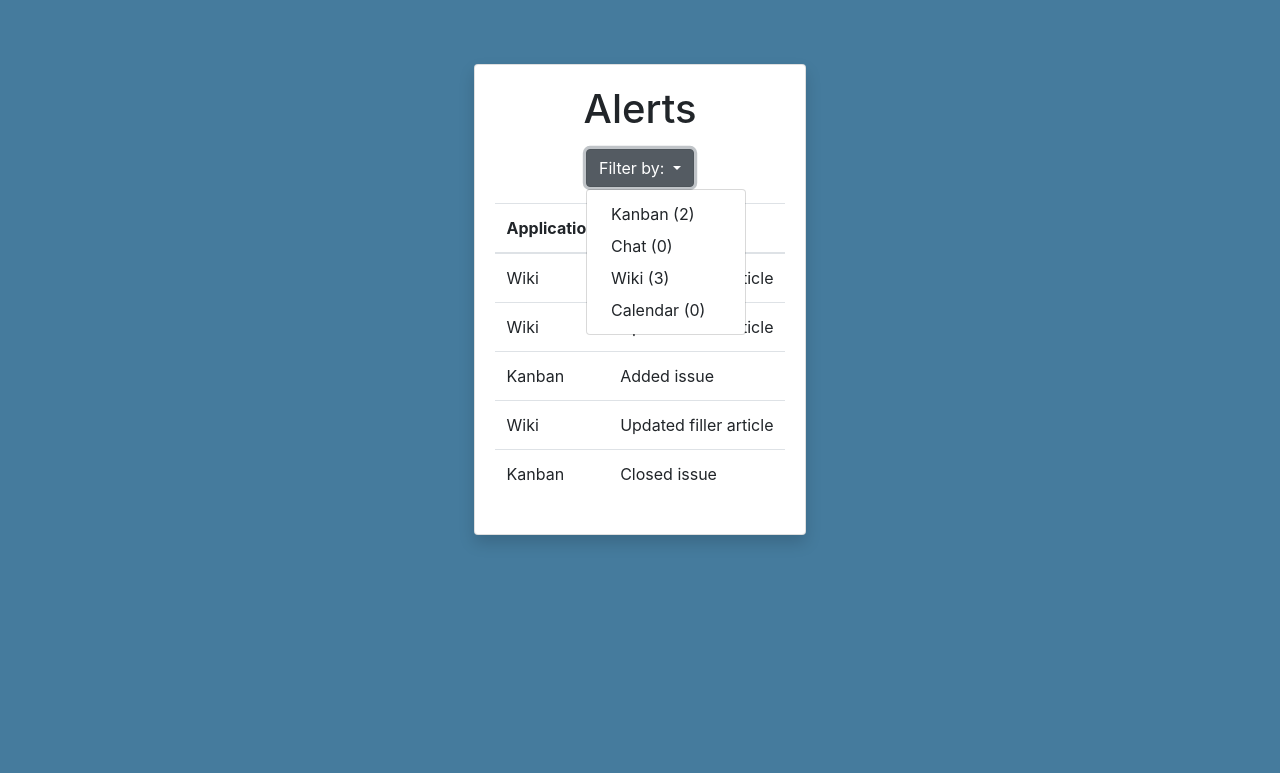
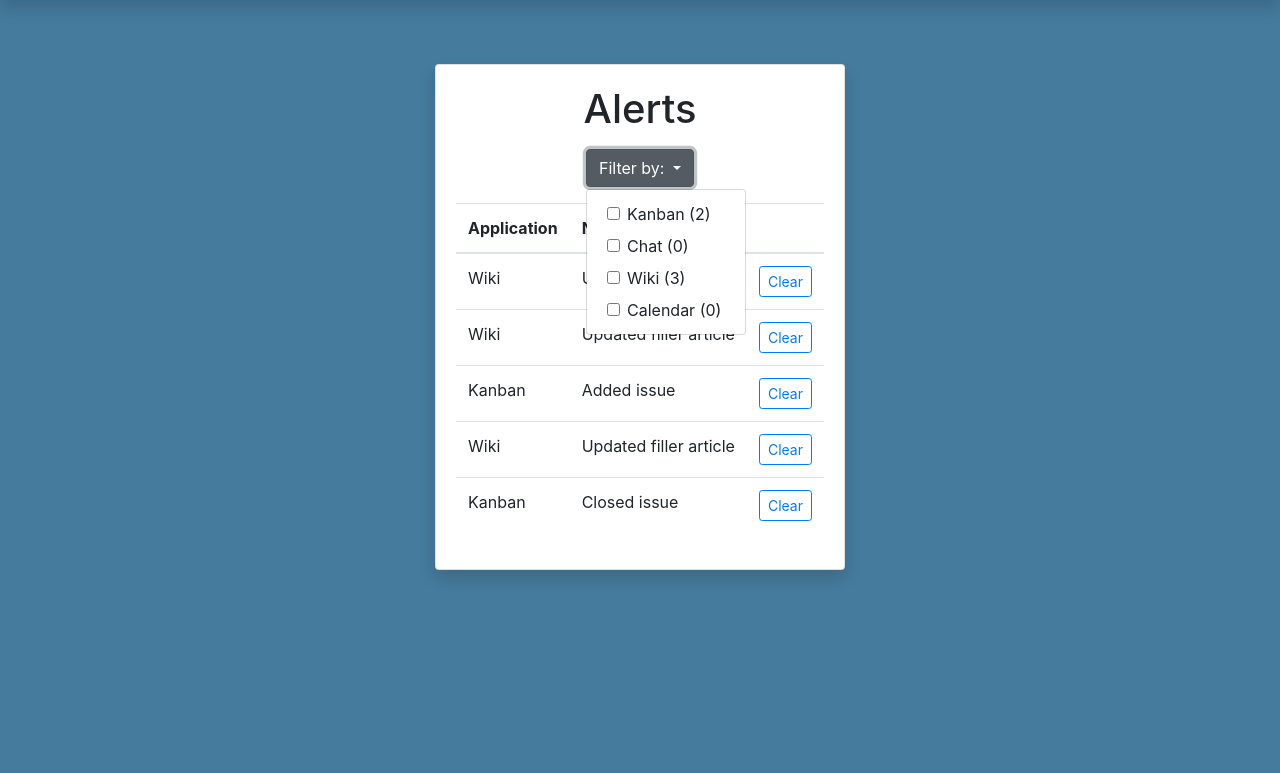
Before and after one commit to NoahLE/collaboration-tool, a Django app: page /gui/alerts/ in a window 1280 px wide, after a click on "Filter by:". Shown: the part 56-829 px from the top of the page. Run offline with Django 3.2, Linux system fonts and the light colour scheme; some libraries are stand-ins or nearby versions.

Commit message:
Committing current changes

```diff
--- a/jake_collab/gui/templates/gui/alerts.html
+++ b/jake_collab/gui/templates/gui/alerts.html
@@ -13,6 +13,7 @@
 <main role="main" class="container mt-5">
   <div class="row justify-content-between mb-3 text-center">
     <div class="col-auto mx-auto">
+      <!-- This card can be turned into a floating element to show notifications in-page -->
       <div class="card index-cards shadow">
         <div class="card-body">
           <h1 class="card-title">
@@ -32,10 +33,41 @@
             </button>
 
             <div class="dropdown-menu" aria-labelledby="dropdownMenuButton">
-              <a class="dropdown-item" href="#">Kanban (2)</a>
-              <a class="dropdown-item" href="#">Chat (0)</a>
-              <a class="dropdown-item" href="#">Wiki (3)</a>
-              <a class="dropdown-item" href="#">Calendar (0)</a>
+              <a class="dropdown-item ml-3" href="#">
+                <input
+                  class="form-check-input"
+                  type="checkbox"
+                  value=""
+                >
+                Kanban (2)
+              </a>
+
+              <a class="dropdown-item ml-3" href="#">
+                <input
+                  class="form-check-input"
+                  type="checkbox"
+                  value=""
+                >
+                Chat (0)
+              </a>
+
+              <a class="dropdown-item ml-3" href="#">
+                <input
+                  class="form-check-input"
+                  type="checkbox"
+                  value=""
+                >
+                Wiki (3)
+              </a>
+
+              <a class="dropdown-item ml-3" href="#">
+                <input
+                  class="form-check-input"
+                  type="checkbox"
+                  value=""
+                >
+                Calendar (0)
+              </a>
             </div>
           </div>
 
@@ -44,6 +76,7 @@
             <tr>
               <th scope="col">Application</th>
               <th scope="col">Notification</th>
+              <th scope="col"></th>
             </tr>
             </thead>
 
@@ -51,27 +84,62 @@
             <tr>
               <td>Wiki</td>
               <td>Updated filler article</td>
+              <td>
+                <button
+                  type="button"
+                  class="btn btn-sm btn-outline-primary">
+                  Clear
+                </button>
+              </td>
             </tr>
 
             <tr>
               <td>Wiki</td>
               <td>Updated filler article</td>
+              <td>
+                <button
+                  type="button"
+                  class="btn btn-sm btn-outline-primary">
+                  Clear
+                </button>
+              </td>
             </tr>
 
             <tr>
               <td>Kanban</td>
               <td>Added issue</td>
+              <td>
+                <button
+                  type="button"
+                  class="btn btn-sm btn-outline-primary">
+                  Clear
+                </button>
+              </td>
             </tr>
 
 
             <tr>
               <td>Wiki</td>
               <td>Updated filler article</td>
+              <td>
+                <button
+                  type="button"
+                  class="btn btn-sm btn-outline-primary">
+                  Clear
+                </button>
+              </td>
             </tr>
 
             <tr>
               <td>Kanban</td>
               <td>Closed issue</td>
+              <td>
+                <button
+                  type="button"
+                  class="btn btn-sm btn-outline-primary">
+                  Clear
+                </button>
+              </td>
             </tr>
             </tbody>
           </table>
--- a/jake_collab/gui/templates/gui/index.html
+++ b/jake_collab/gui/templates/gui/index.html
@@ -11,7 +11,7 @@
 {% endif %}
 
 <main role="main" class="container mt-5">
-  <div class="jumbotron background-white shadow">
+  <div class="jumbotron index-jumbotron background-white shadow">
     <h1 class="text-center">Grid Inc. Dashboard</h1>
   </div>
 
@@ -47,7 +47,7 @@
             <i class="far fa-2x fa-newspaper"></i>
           </h5>
 
-          <a href="#" class="btn btn-primary shadow">Wiki</a>
+          <a href="{% url 'wiki-main' %}" class="btn btn-primary shadow">Wiki</a>
         </div>
       </div>
     </div>
--- a/jake_collab/gui/templates/gui/navbar.html
+++ b/jake_collab/gui/templates/gui/navbar.html
@@ -1,4 +1,4 @@
-<nav class="navbar navbar-expand-md navbar-light fixed-top bg-light">
+<nav class="navbar navbar-expand-md navbar-light fixed-top bg-light shadow">
   <a class="navbar-brand" href="#">Grit Inc.</a>
 
   <button class="navbar-toggler"
@@ -30,7 +30,7 @@
       </li>
 
       <li class="nav-item">
-        <a class="nav-link" href="{% url 'alerts' %}">Wiki</a>
+        <a class="nav-link" href="{% url 'wiki-main' %}">Wiki</a>
       </li>
 
       <li class="nav-item">
--- a/jake_collab/gui/urls.py
+++ b/jake_collab/gui/urls.py
@@ -7,6 +7,7 @@ urlpatterns = [
     path('login/', views.login, name='login'),
     path('index/', views.index, name='index'),
     path('alerts/', views.alerts, name='alerts'),
+    path('wiki-main/', views.wiki_main, name='wiki-main'),
     path('', views.login),
     # path('gui/wiki', views.wiki),
     # path('gui/article', views.article),
--- a/jake_collab/gui/views.py
+++ b/jake_collab/gui/views.py
@@ -20,3 +20,10 @@ def alerts(request):
         'show_navbar': True
     }
     return render(request, 'gui/alerts.html', context)
+
+
+def wiki_main(request):
+    context = {
+        'show_navbar': True
+    }
+    return render(request, 'gui/wiki-main.html', context)
--- a/jake_collab/static/css/main.css
+++ b/jake_collab/static/css/main.css
@@ -19,3 +19,7 @@ body {
 .index-cards {
     min-width: 250px;
 }
+
+.index-jumbotron {
+    padding: 1rem 2rem;
+}
```
Also changed, not shown: jake_collab/gui/templates/gui/wiki-main.html (added, +77 -0 lines), README.md.
